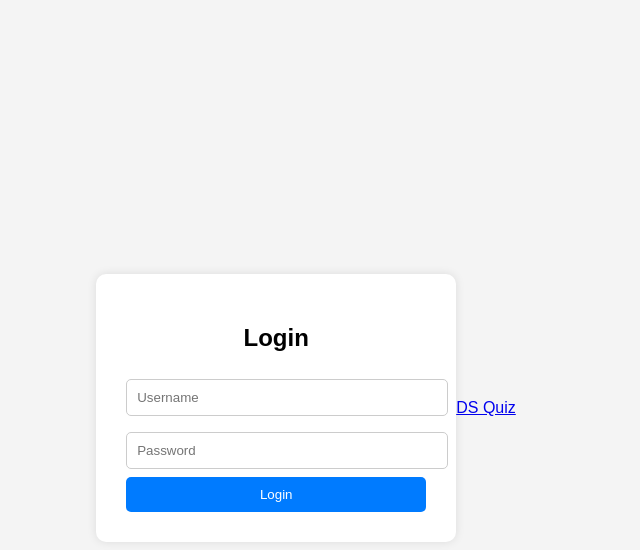
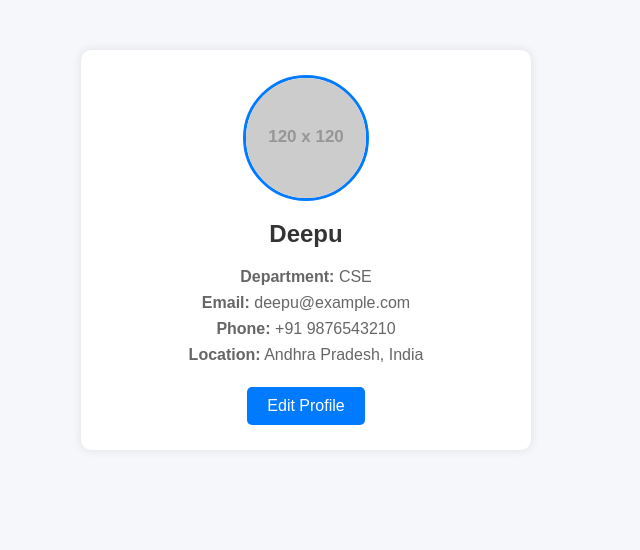
Before and after one commit to sailajabangaru2008/saillaja, a plain HTML site: page index.html in a window 1280 px wide. Shown: the whole page, without its empty margins (334-974 px from the left). Drawn offline with Linux system fonts and the light colour scheme; placeholder pictures from the web are drawn by us.

Commit message:
Update index.html

```diff
--- a/index.html
+++ b/index.html
@@ -1,64 +1,70 @@
 <!DOCTYPE html>
-<html lang="en">
+<html>
 <head>
-    <meta charset="UTF-8">
-    <meta name="viewport" content="width=device-width, initial-scale=1.0">
-    <title>Login Form</title>
+    <title>My Profile</title>
     <style>
         body {
             font-family: Arial, sans-serif;
-            background: #f4f4f4;
-            display: flex;
-            justify-content: center;
-            align-items: center;
-            height: 100vh;
+            background-color: #f5f7fa;
+            margin: 0;
+            padding: 0;
         }
 
-        .login-container {
+        .profile-container {
+            width: 400px;
+            margin: 50px auto;
             background: white;
-            padding: 30px;
+            padding: 25px;
             border-radius: 10px;
             box-shadow: 0 0 10px rgba(0,0,0,0.1);
-            width: 300px;
+            text-align: center;
+        }
+
+        .profile-img {
+            width: 120px;
+            height: 120px;
+            border-radius: 50%;
+            border: 3px solid #007bff;
         }
 
         h2 {
-            text-align: center;
+            color: #333;
+            margin-top: 15px;
         }
 
-        input {
-            width: 100%;
-            padding: 10px;
+        p {
+            color: #666;
             margin: 8px 0;
-            border: 1px solid #ccc;
+        }
+
+        .btn {
+            display: inline-block;
+            margin-top: 15px;
+            padding: 10px 20px;
+            background: #007bff;
+            color: white;
+            text-decoration: none;
             border-radius: 5px;
         }
 
-        button {
-            width: 100%;
-            padding: 10px;
-            background: #007BFF;
-            color: white;
-            border: none;
-            border-radius: 5px;
-            cursor: pointer;
-        }
-
-        button:hover {
+        .btn:hover {
             background: #0056b3;
         }
     </style>
 </head>
 <body>
 
-<div class="login-container">
-    <h2>Login</h2>
-    <form action="#" method="post">
-        <input type="text" name="username" placeholder="Username" required>
-        <input type="password" name="password" placeholder="Password" required>
-        <button type="submit">Login</button>
-    </form>
+<div class="profile-container">
+    <img src="https://via.placeholder.com/120" alt="Profile Picture" class="profile-img">
+
+    <h2>Deepu</h2>
+    <p><strong>Department:</strong> CSE</p>
+    <p><strong>Email:</strong> deepu@example.com</p>
+    <p><strong>Phone:</strong> +91 9876543210</p>
+    <p><strong>Location:</strong> Andhra Pradesh, India</p>
+
+    <a href="#" class="btn">Edit Profile</a>
 </div>
-<a href="skip-list-explainer.html">DS Quiz </a>
+
 </body>
 </html>
```
